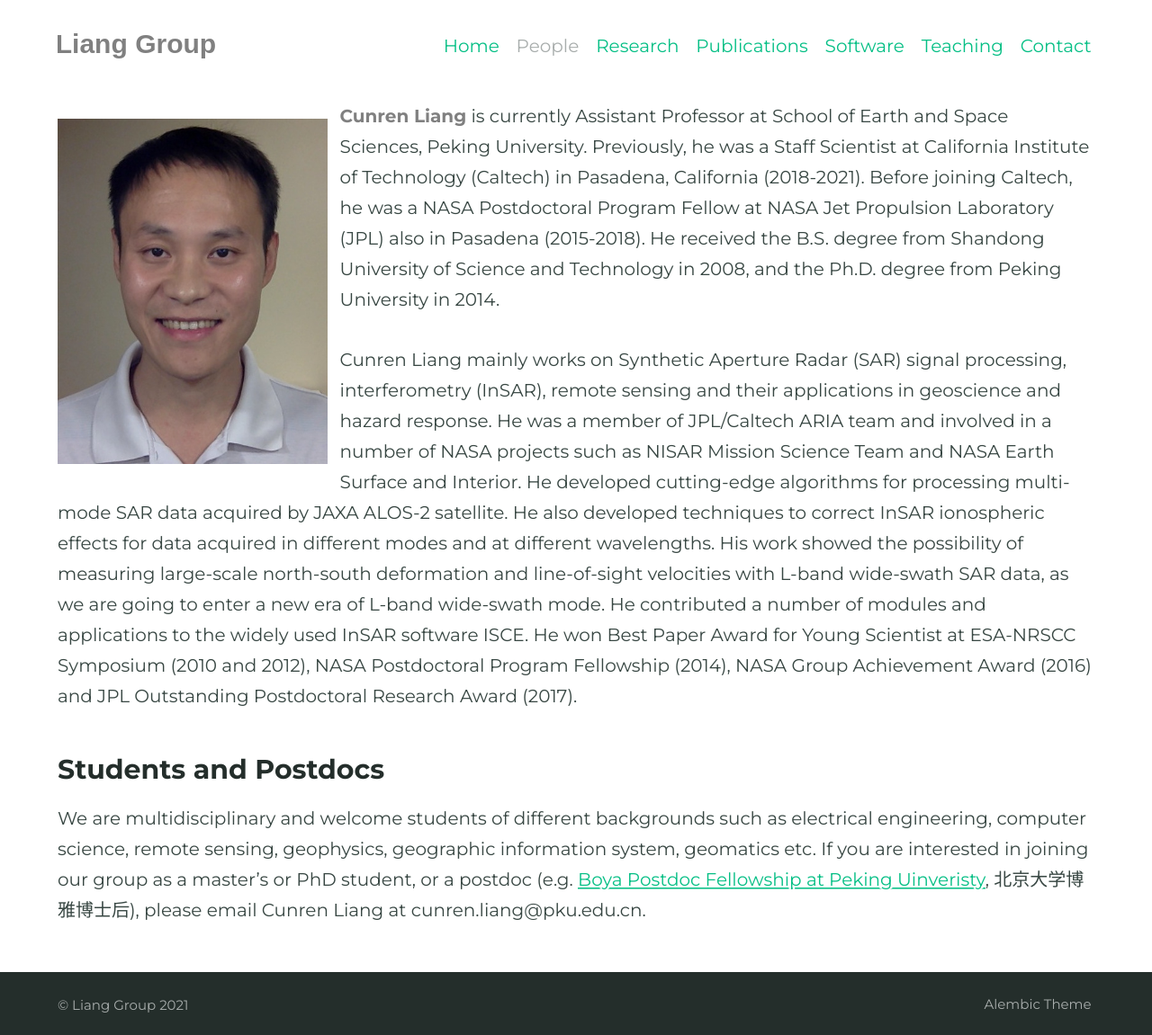
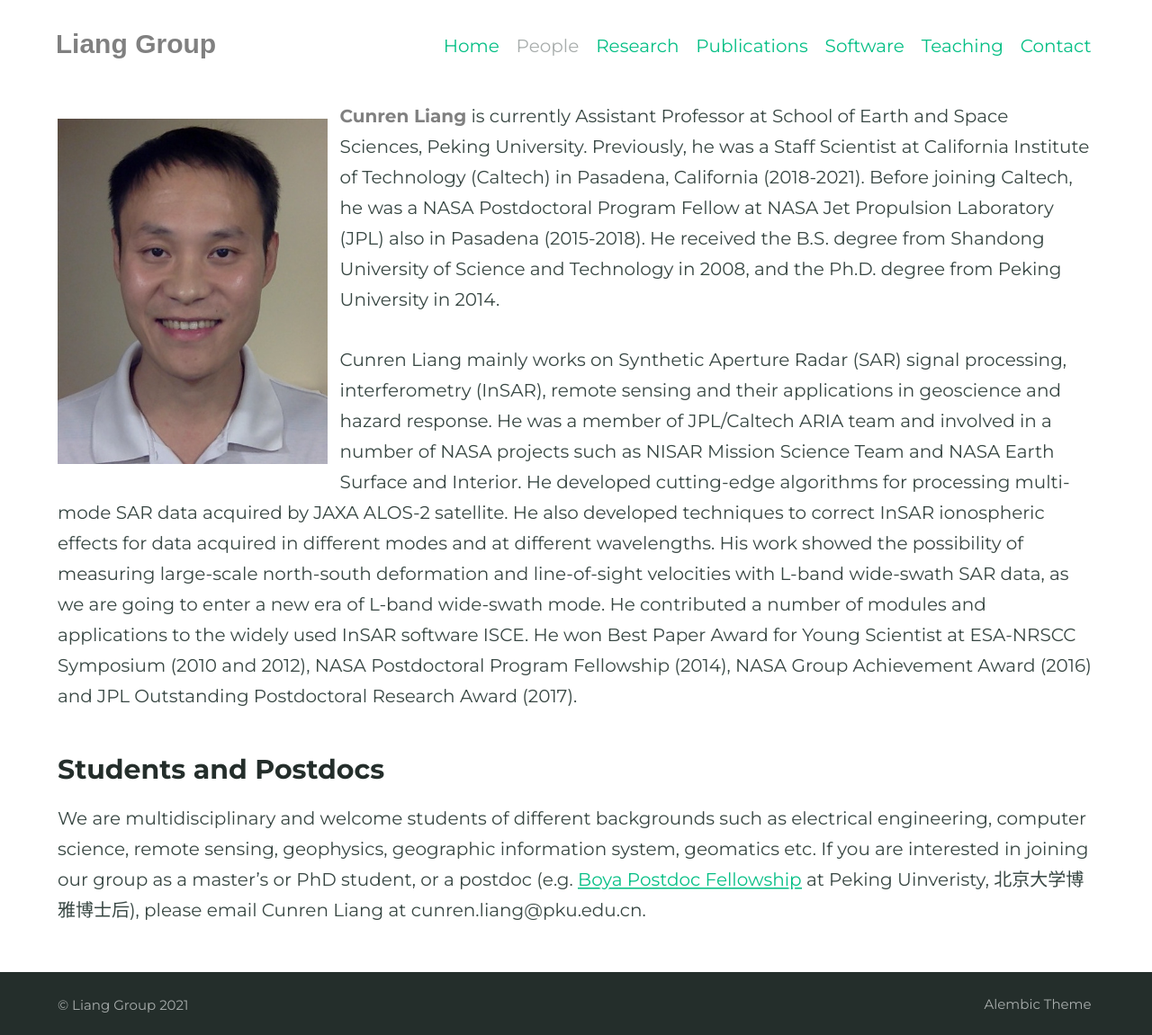
Before and after one commit to CunrenLiang/cunrenliang.github.io, a Jekyll site: the page built from people.md, in a window 1280 px wide. Shown: the whole page at 90% size. Built offline with Jekyll 4.4.1, drawn with Linux system fonts in a browser that asks for light colours; some web fonts are replaced.

```diff
--- a/people.md
+++ b/people.md
@@ -11,4 +11,4 @@ Cunren Liang mainly works on Synthetic Aperture Radar (SAR) signal processing, i
 
 
 ### Students and Postdocs
-We are multidisciplinary and welcome students of different backgrounds such as electrical engineering, computer science, remote sensing, geophysics, geographic information system, geomatics etc. If you are interested in joining our group as a master’s or PhD student, or a postdoc (e.g. [Boya Postdoc Fellowship at Peking Uinveristy](https://the-updates.com/boya-postdoctoral-fellowship-peking-university-china-2021/), 北京大学博雅博士后), please email Cunren Liang at cunren.liang@pku.edu.cn.
+We are multidisciplinary and welcome students of different backgrounds such as electrical engineering, computer science, remote sensing, geophysics, geographic information system, geomatics etc. If you are interested in joining our group as a master’s or PhD student, or a postdoc (e.g. [Boya Postdoc Fellowship](https://the-updates.com/boya-postdoctoral-fellowship-peking-university-china-2021/) at Peking Uinveristy, 北京大学博雅博士后), please email Cunren Liang at cunren.liang@pku.edu.cn.
```
